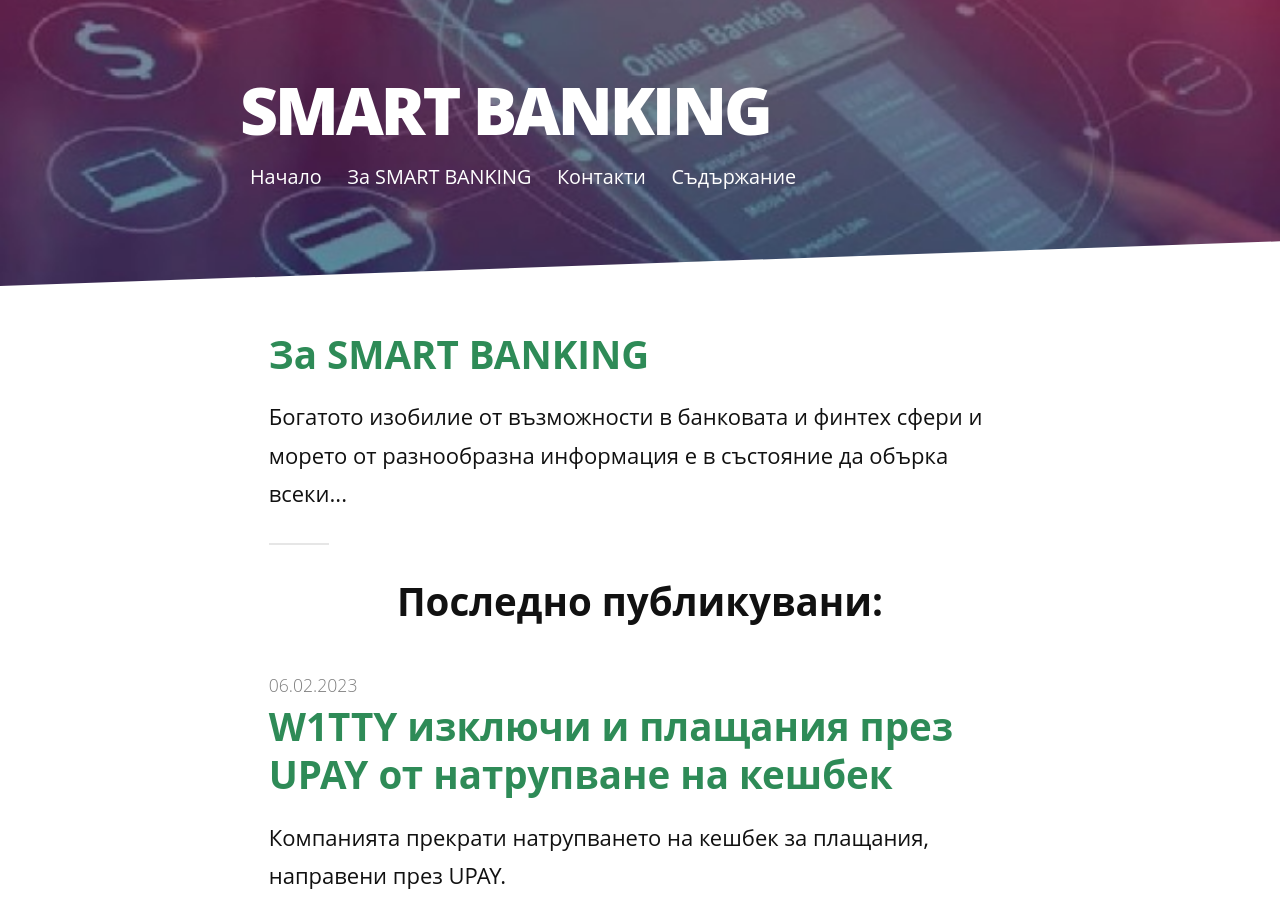
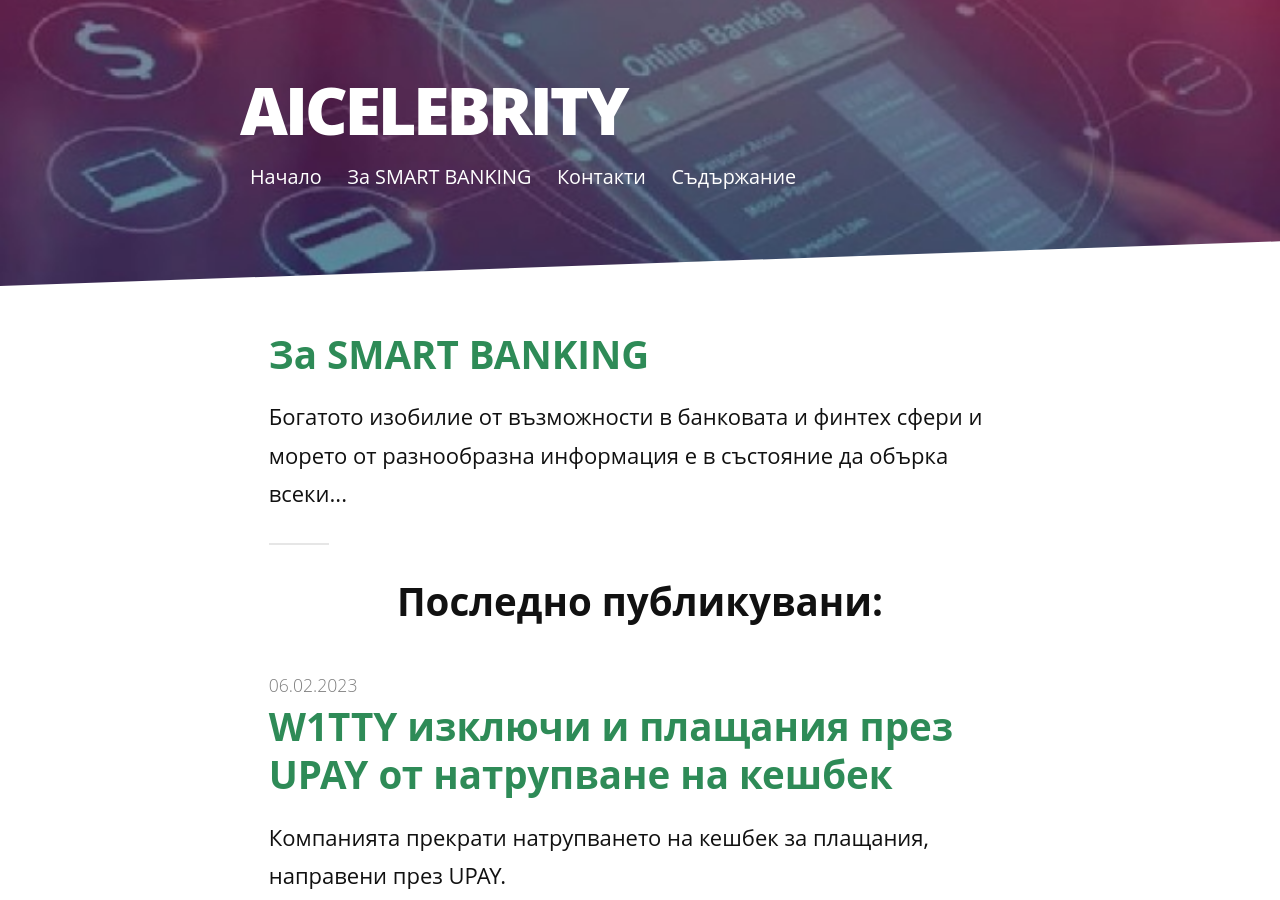
Before and after one commit to aicelebrity/aicelebrity, a Jekyll site: the page built from index.html, in a window 1280 px wide and 900 px high. Built offline with Jekyll 4.4.1, drawn with Linux system fonts in a browser that asks for light colours; nearby versions of some CDN libraries; the list of posts is cut into pages by our own code.

Commit message:
no smart

```diff
--- a/_config.yml
+++ b/_config.yml
@@ -1,7 +1,7 @@
-title: SMART BANKING
+title: aicelebrity
 description: Сайт за умно банкиране
 
-url: https://Smart-Banking.github.io
+url: https://aicelebrity.github.io
 paginate_path: "blog/page:num/"
 permalink: blog/:title/
 
@@ -29,7 +29,7 @@
     url: /contents
 
 disqus:
-  shortname: smart-banking
+  # shortname: smart-banking
   # -github-io
 
 remote_theme: brianmaierjr/long-haul
--- a/index.html
+++ b/index.html
@@ -1,6 +1,6 @@
 ---
 layout: default
-title: SMART BANKING
+title: aicelebrity
 ---
 
 <div class="home" id="home">
```
